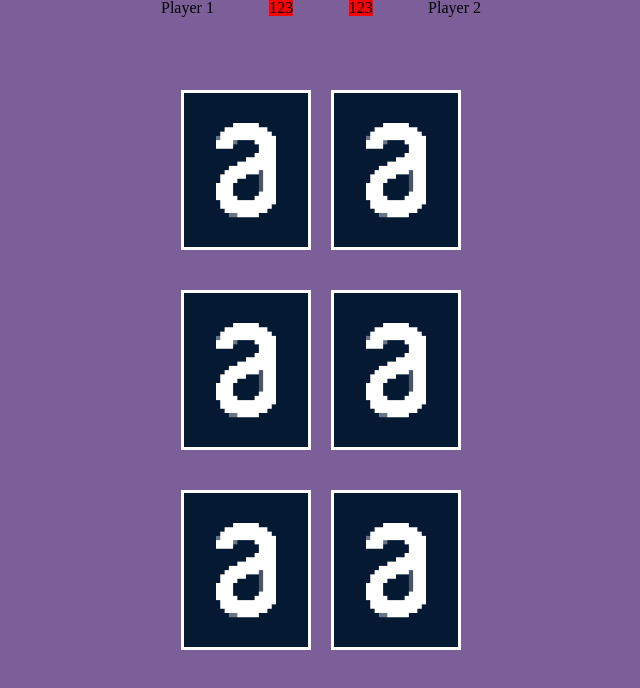
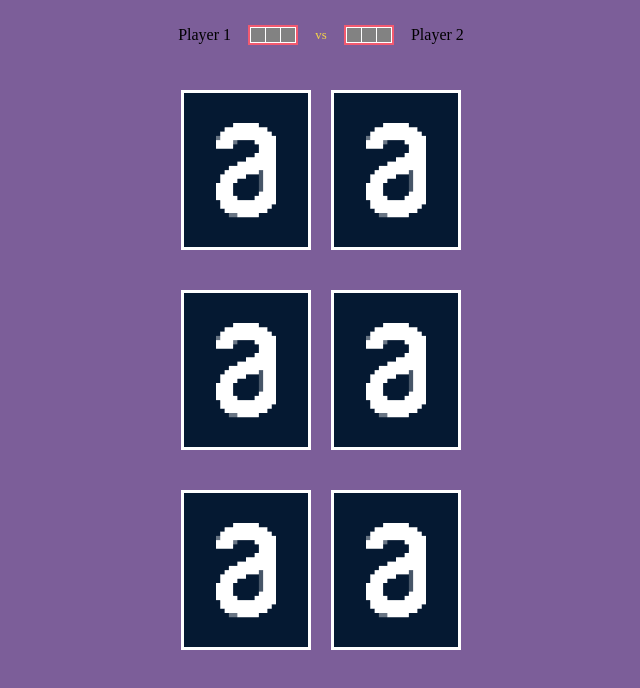
Before and after one commit to Luisfp0/matching-game-em-react, a Vue app: page / in a window 1280 px wide. Shown: the top 688 px of the page, without its empty margins (319-959 px from the left). Built offline with nearby package versions, Linux system fonts and the light colour scheme.

Commit message:
Formatado ScoreBoard

```diff
--- a/src/components/PlayerScore/index.jsx
+++ b/src/components/PlayerScore/index.jsx
@@ -2,13 +2,11 @@ import './style.css'
 
 function PlayerScore() {
   return(
-    <div>
       <ol className='container-score'>
         <li className='score-points'>1</li>
         <li className='score-points'>2</li>
         <li className='score-points'>3</li>
       </ol>
-    </div>
   )
 }
 
--- a/src/components/PlayerScore/style.css
+++ b/src/components/PlayerScore/style.css
@@ -1,8 +1,18 @@
 .container-score {
+  box-sizing: border-box;
+  width: 50px;
+  height: 20px;
+  background-color: white;
+  border: 2px solid #f25a70;
+  padding: 1px;
   display: flex;
-  background-color: red;
+  gap: 1px;
 }
 
 .score-points {
-  justify-content: space-between;
+  background-color: #828282;
+  width: 14px;
+  height: 14px;
+  text-indent: -9999px;
+  overflow: hidden;
 }
--- a/src/components/ScoreBoard/index.jsx
+++ b/src/components/ScoreBoard/index.jsx
@@ -8,6 +8,7 @@ function ScoreBoard() {
     <div className='scoreBoard'>
       <Player className='player1' name='Player 1'/>
       <PlayerScore />
+      <span className='vs'>vs</span>
       <PlayerScore />
       <Player className='player2' name='Player 2'/>
     </div>
--- a/src/components/ScoreBoard/style.css
+++ b/src/components/ScoreBoard/style.css
@@ -1,17 +1,16 @@
 .scoreBoard {
   display: flex;
-  justify-content: space-between;
+  justify-content: space-evenly;
+  flex-wrap: wrap;
   background-color: #7C5E99;
   height: 70px;
   width: 320px;
   margin-left: auto;
   margin-right: auto;
+  align-items: center;
 }
 
-.Player1 {
-  background-color: blue;
+.vs {
+  color: #F5D547;
+  font-size: 0.8rem;
 }
-
-.Player2 {
-  background-color: red;
-}
```
